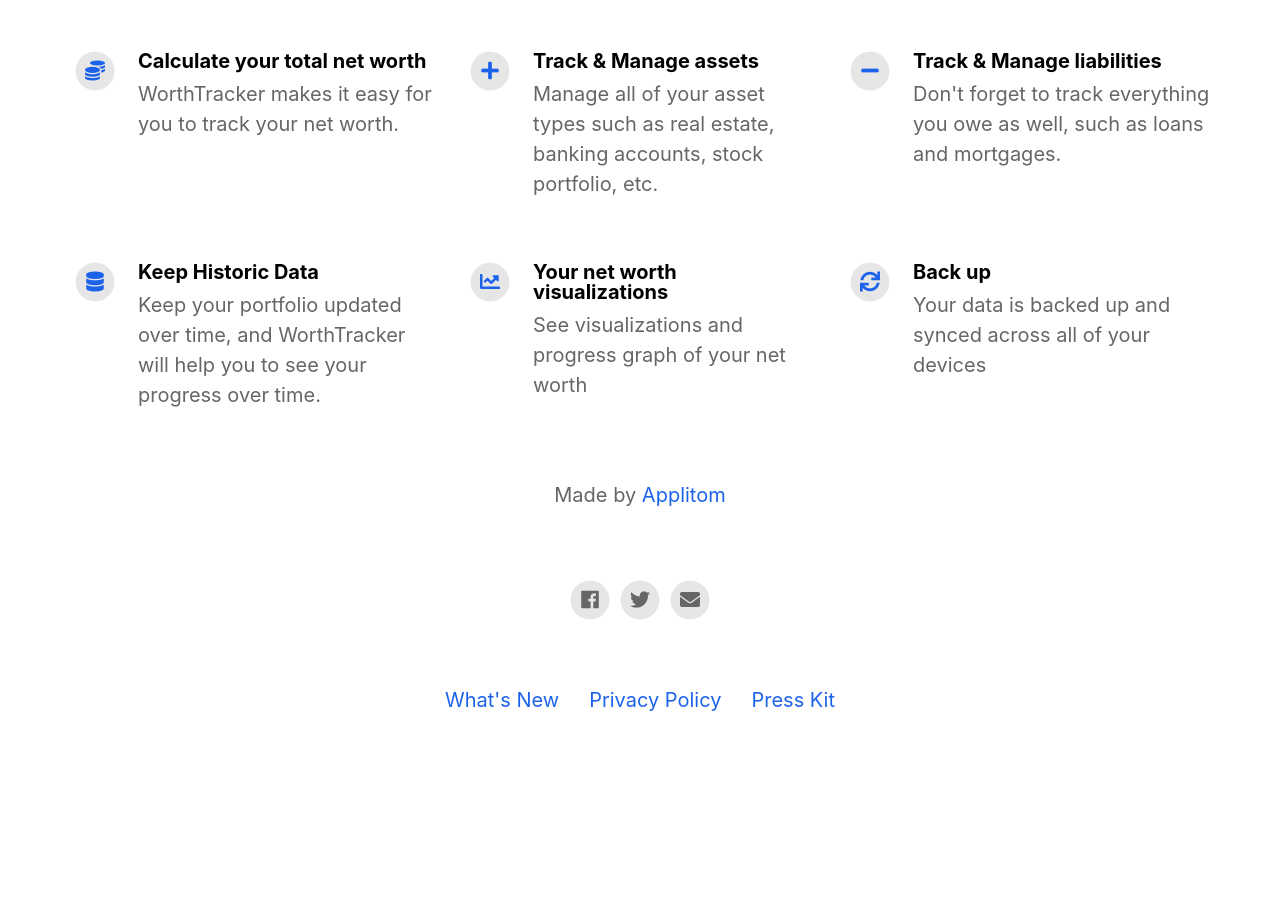
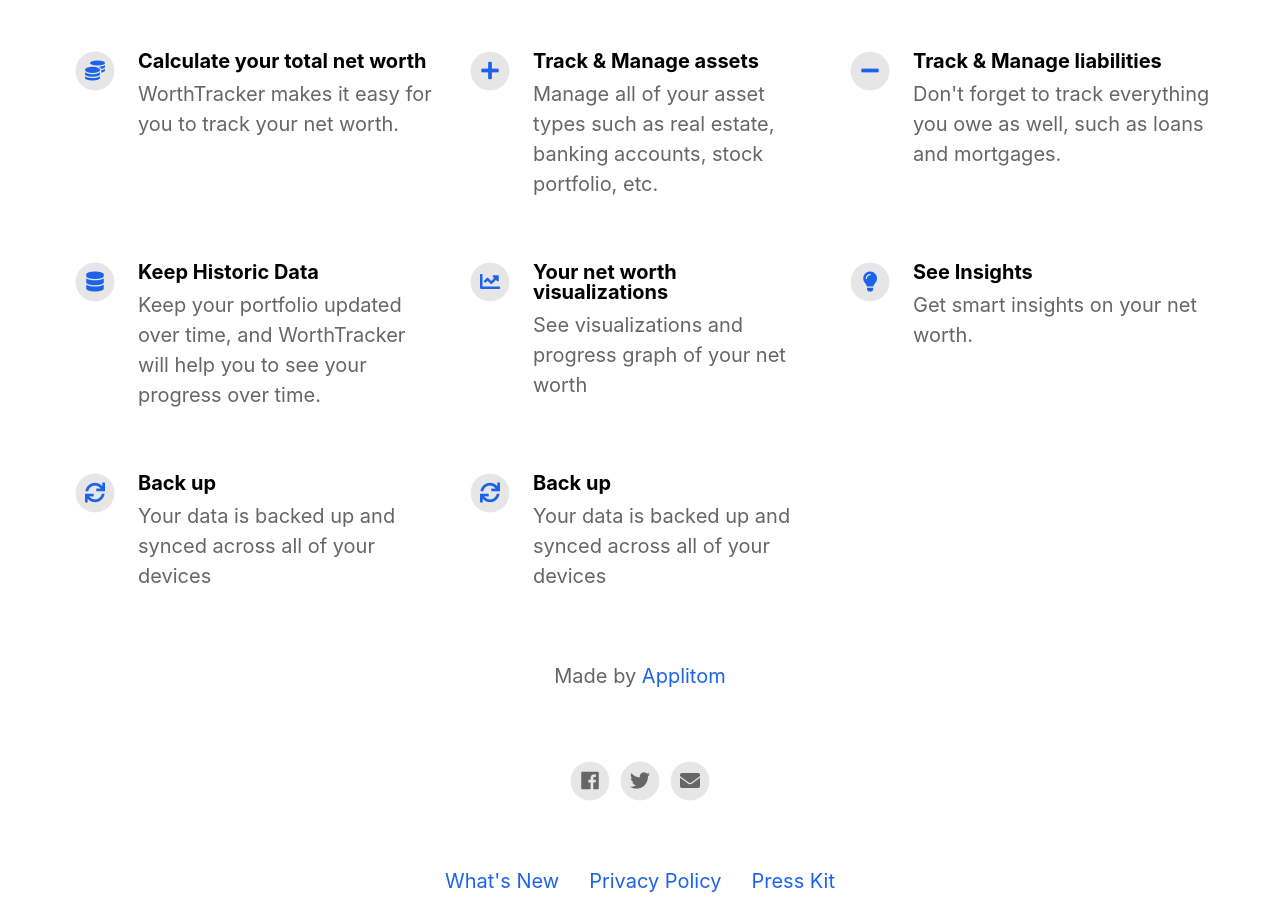
Before and after one commit to WorthTracker/worthtracker.github.io, a Jekyll site: the page built from index.html, in a window 1280 px wide and 900 px high, scrolled down 1033 px. Built offline with Jekyll 4.4.1, drawn with Linux system fonts in a browser that asks for light colours; nearby versions of some CDN libraries; before the commit the page ends 1813 px from its top, so only the background shows below that.

Commit message:
Add Insights feature

```diff
--- a/_config.yml
+++ b/_config.yml
@@ -52,6 +52,14 @@
   - title                                 : Your net worth visualizations
     description                           : See visualizations and progress graph of your net worth
     fontawesome_icon_name                 : chart-line
+
+  - title                                 : See Insights
+    description                           : Get smart insights on your net worth.
+    fontawesome_icon_name                 : lightbulb
+
+  - title                                 : Back up
+    description                           : Your data is backed up and synced across all of your devices
+    fontawesome_icon_name                 : sync
 
   - title                                 : Back up
     description                           : Your data is backed up and synced across all of your devices
```
